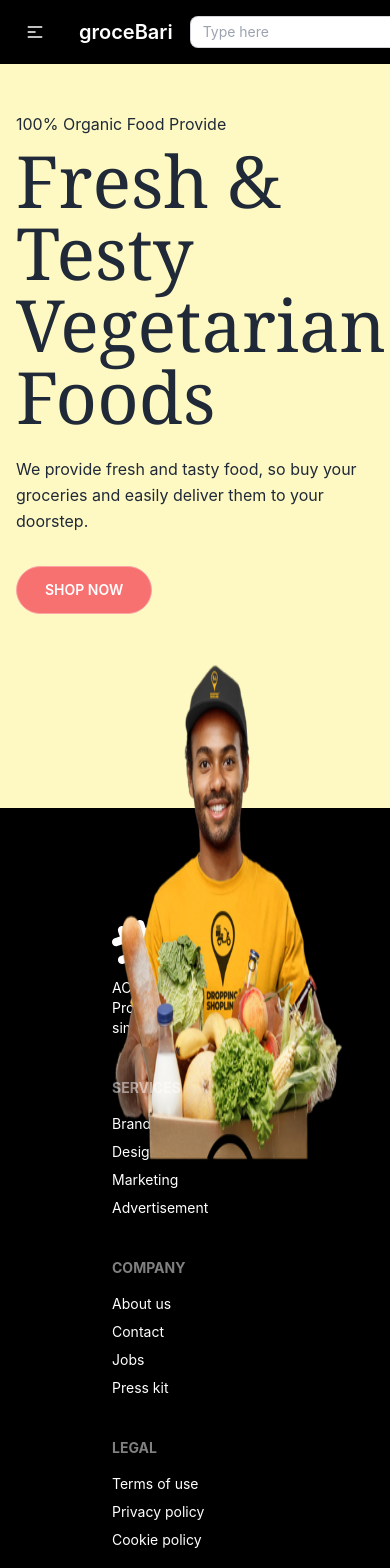
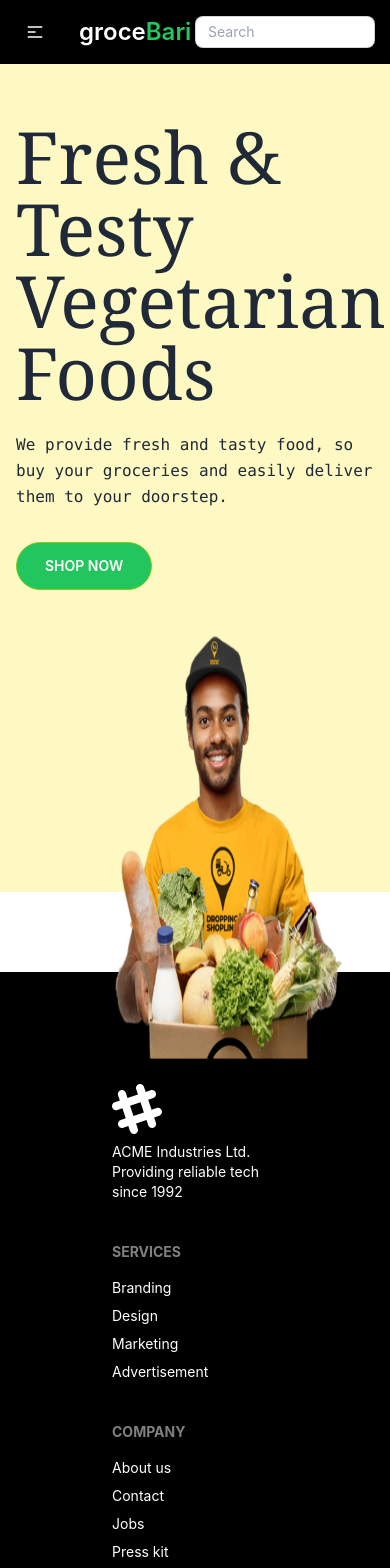
Before and after one commit to fahimrimon/groce-bari, a React (Create React App) app: page / in a window 390 px wide. Shown: the top 1568 px of the page. Built offline with nearby package versions, Linux system fonts and the light colour scheme.

Commit message:
banner with offer section

```diff
--- a/package.json
+++ b/package.json
@@ -6,6 +6,7 @@
     "@testing-library/jest-dom": "^5.16.5",
     "@testing-library/react": "^13.4.0",
     "@testing-library/user-event": "^13.5.0",
+    "aos": "^2.3.4",
     "daisyui": "^2.51.5",
     "react": "^18.2.0",
     "react-dom": "^18.2.0",
--- a/src/App.js
+++ b/src/App.js
@@ -1,8 +1,14 @@
 import { RouterProvider } from 'react-router-dom';
 import './App.css';
 import router from './Router/Routes/Routes';
+import AOS from 'aos';
+import 'aos/dist/aos.css';
+import { useEffect } from 'react';
 
 function App() {
+  useEffect(() => {
+    AOS.init();
+  },[])
   return (
     <div className='overflow-y-hidden'>
       <RouterProvider router={router}></RouterProvider>
--- /dev/null
+++ b/src/Pages/Home/Banner/Banner.css
@@ -0,0 +1,12 @@
+.offerTab1 {
+    background: url(https://img.freepik.com/premium-photo/italian-pizza-pizza-cooking-ingredients-dark-background_179369-231.jpg);
+    background-position:center;
+    background-repeat: no-repeat;
+    background-size: cover;
+}
+.offerTab2 {
+    background: url(https://ecobnb.com/blog/app/uploads/sites/3/2021/01/organic-food-benefits.jpg);
+    background-position:center;
+    background-repeat: no-repeat;
+    background-size: cover;
+}
--- a/src/Pages/Home/Banner/Banner.js
+++ b/src/Pages/Home/Banner/Banner.js
@@ -1,28 +1,56 @@
 import React from 'react'
 import banner from '../../../assets/Images/banner.png'
+import './Banner.css';
 
 function Banner() {
   return (
-    <div>
-      <div className="hero lg:h-[80vh] h-[90vh] bg-yellow-100 mt-12">
+    <>
+      <div className="hero lg:h-[80vh] h-screen bg-yellow-100 relative z-10 mt-12">
         <div className="hero-content flex-col lg:flex-row">
         <div className='font-hairline mt-12 lg:mt-0'>
-        <p className='font-sens font-normal' data-aos="fade-up" data-aos-duration="1000"
-     >100% Organic Food Provide</p>
       <h3 className="text-7xl font-serif pt-2 pb-6" data-aos="fade-up"
      data-aos-duration="2000">Fresh & Testy
       Vegetarian Foods
       </h3>
-      <p className='font-hairline pb-8 max-w-md leading-relaxed'>We provide fresh and tasty food, so buy your groceries and easily deliver them to your doorstep.</p>
+      <p className='font-mono pb-8 max-w-md leading-relaxed' data-aos="fade-up"
+     data-aos-duration="2500">We provide fresh and tasty food, so buy your groceries and easily deliver them to your doorstep.</p>
       <button data-aos="fade-up"
-     data-aos-anchor-placement="bottom-bottom"  data-aos-duration="2000" className="btn bg-red-400 rounded-full hover:bg-yellow-100 border border-red-300 hover:text-black px-7 ">Shop Now</button>
+     data-aos-anchor-placement="bottom-bottom"  data-aos-duration="3000" className="btn bg-green-500 rounded-full hover:bg-yellow-100 border border-lime-500 hover:text-black px-7 ">Shop Now</button>
     </div>
-       <div className='h-[70vh]'>
+       <div className='h-[60vh] shrink-0'>
        <img src={banner} className="h-full" alt=''/>
        </div>
      </div>
     </div>
+
+
+    <div className='hidden lg:block mx-8 w-4/6 mx-auto mt-[-50px] relative z-20'>
+    <div className='flex space-x-4'>
+    <div className="offerTab1 h-[220px] bg-base-200 rounded-xl w-3/6">
+        <div className="px-8 pt-6 pb-4">
+        <div className='font-hairline'>
+        <p className='font-mono font-semibold text-red-500'>Super Offer</p>
+      <h3 className="text-2xl font-semibold font-sans text-white pt-px pb-4">Organic Foods
+      </h3>
+      <p className='font-hairline text-sm font-semibold text-white pb-7'>BUY 1 GET 1 FREE</p>
+      <button className="bg-orange-500 text-white rounded-md py-1 px-4">Explore</button>
     </div>
+     </div>
+    </div>
+
+    <div className="offerTab2 h-[220px] bg-base-200 rounded-xl w-3/6">
+        <div className="px-8 pt-6 pb-4">
+        <div className='font-hairline'>
+        <p className='font-mono font-semibold text-red-500'>Limited Time Offer</p>
+      <h3 className="text-2xl font-semibold font-sans text-white pt-px pb-8">Organic Foods Up <br/> To 50% Off
+      </h3>
+      <button className="bg-green-500 text-white rounded-md py-1 px-4">Explore</button>
+    </div>
+     </div>
+    </div>
+    </div>
+    </div>
+    </>
   )
 }
 
--- a/src/Pages/Shared/Footer/Footer.js
+++ b/src/Pages/Shared/Footer/Footer.js
@@ -3,7 +3,7 @@ import React from 'react'
 function Footer() {
   return (
     <div>
-      <footer className="footer px-28 pt-28 pb-16 bg-black text-white">
+      <footer className="footer px-28 pt-28 pb-16 mt-20 bg-black text-white">
   <div>
     <svg width="50" height="50" viewBox="0 0 24 24" xmlns="http://www.w3.org/2000/svg" fillRule="evenodd" clipRule="evenodd" className="fill-current"><path d="M22.672 15.226l-2.432.811.841 2.515c.33 1.019-.209 2.127-1.23 2.456-1.15.325-2.148-.321-2.463-1.226l-.84-2.518-5.013 1.677.84 2.517c.391 1.203-.434 2.542-1.831 2.542-.88 0-1.601-.564-1.86-1.314l-.842-2.516-2.431.809c-1.135.328-2.145-.317-2.463-1.229-.329-1.018.211-2.127 1.231-2.456l2.432-.809-1.621-4.823-2.432.808c-1.355.384-2.558-.59-2.558-1.839 0-.817.509-1.582 1.327-1.846l2.433-.809-.842-2.515c-.33-1.02.211-2.129 1.232-2.458 1.02-.329 2.13.209 2.461 1.229l.842 2.515 5.011-1.677-.839-2.517c-.403-1.238.484-2.553 1.843-2.553.819 0 1.585.509 1.85 1.326l.841 2.517 2.431-.81c1.02-.33 2.131.211 2.461 1.229.332 1.018-.21 2.126-1.23 2.456l-2.433.809 1.622 4.823 2.433-.809c1.242-.401 2.557.484 2.557 1.838 0 .819-.51 1.583-1.328 1.847m-8.992-6.428l-5.01 1.675 1.619 4.828 5.011-1.674-1.62-4.829z"></path></svg>
     <p>ACME Industries Ltd.<br/>Providing reliable tech since 1992</p>
--- a/src/Pages/Shared/Header/Header.js
+++ b/src/Pages/Shared/Header/Header.js
@@ -10,26 +10,26 @@ function Header() {
                         <svg xmlns="http://www.w3.org/2000/svg" class="h-5 w-5 text-white" fill="none" viewBox="0 0 24 24" stroke="currentColor"><path stroke-linecap="round" stroke-linejoin="round" stroke-width="2" d="M4 6h16M4 12h8m-8 6h16" /></svg>
                     </label>
                     <ul tabindex="0" class="menu menu-compact dropdown-content mt-3 p-2 shadow bg-base-100 rounded-box w-52">
-                    <li className='font-semibold hover:text-red-400'><Link to='/'>Home</Link></li>
-                    <li className='font-semibold hover:text-red-400'><Link to='/products'>Products</Link></li>
-                    <li className='font-semibold hover:text-red-400'><Link to='/booking'>Booking</Link></li>
-                    <li className='font-semibold hover:text-red-400'><Link to='/contact'>Contact Us</Link></li>
-                    <li className='font-semibold hover:text-red-400'><Link to='/register'>Register</Link></li>
+                    <li className='font-semibold hover:text-green-500'><Link to='/'>Home</Link></li>
+                    <li className='font-semibold hover:text-green-500'><Link to='/products'>Products</Link></li>
+                    <li className='font-semibold hover:text-green-500'><Link to='/booking'>Booking</Link></li>
+                    <li className='font-semibold hover:text-green-500'><Link to='/contact'>Contact Us</Link></li>
+                    <li className='font-semibold hover:text-green-500'><Link to='/register'>Register</Link></li>
                     </ul>
                 </div>
-                <Link className="btn btn-ghost normal-case text-white text-xl">groceBari</Link>
+                <Link className="btn btn-ghost normal-case text-white text-2xl">groce<span className='text-green-500'>Bari</span></Link>
             </div>
             <div className='navbar-center lg:mr-32 mr-0'>
-            <input type="text" placeholder="Type here" className="input input-bordered input-sm w-full max-w-xs" />
+            <input type="text" placeholder="Search" className="input input-bordered input-sm w-[180px] lg:w-[350px] max-w-sm" />
 
             </div>
             <div class="navbar-end pr-12 hidden xl:flex text-white font3">
                 <ul class="menu menu-horizontal p-0 gap-x-3">
-                <li className='font-semibold hover:text-red-400'><Link to='/'>Home</Link></li>
-                     <li className='font-semibold hover:text-red-400'><Link to='/products'>Products</Link></li>
-                     <li className='font-semibold hover:text-red-400'><Link to='/booking'>Booking</Link></li>
-                     <li className='font-semibold hover:text-red-400'><Link to='/contact'>Contact Us</Link></li>
-                     <li className='font-semibold border rounded-lg border-red-400 hover:text-red-500 hover:bg-white'><Link to='/contact'>Register</Link></li>
+                <li className='font-semibold hover:text-green-500'><Link to='/'>Home</Link></li>
+                     <li className='font-semibold hover:text-green-500'><Link to='/products'>Products</Link></li>
+                     <li className='font-semibold hover:text-green-500'><Link to='/booking'>Booking</Link></li>
+                     <li className='font-semibold hover:text-green-500'><Link to='/contact'>Contact Us</Link></li>
+                     <li className='font-semibold border rounded-lg border-green-400 text-green-500 hover:text-green-500 hover:bg-white'><Link to='/contact'>Register</Link></li>
                 </ul>
             </div>
 
```
Also changed, not shown: 1 other file (tests, documents, lock files or other folders).
